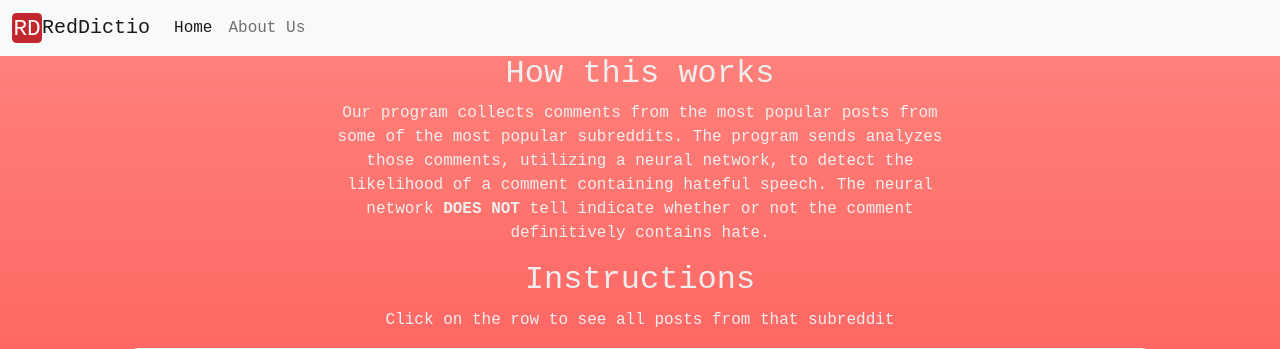
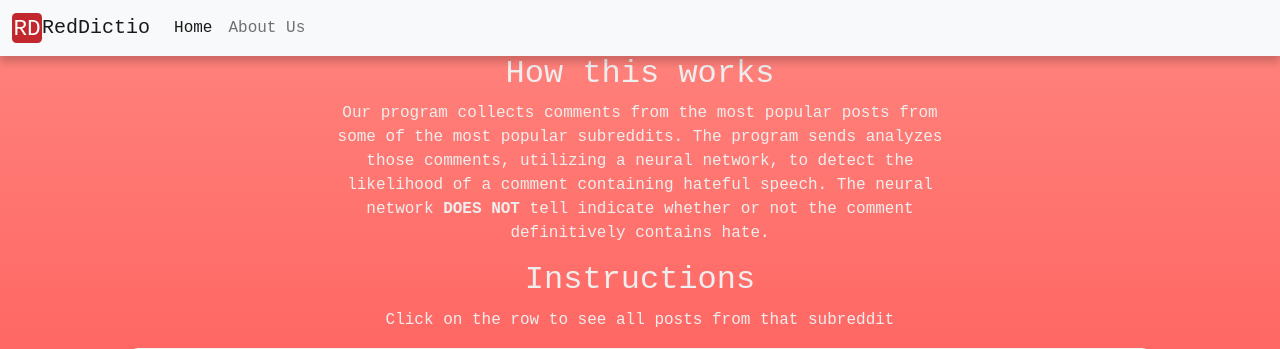
Before and after one commit to rpsmith77/RedDictio, a Flask app: page / in a window 1280 px wide. Shown: the top 349 px of the page. Run offline with Flask 2, Linux system fonts and the light colour scheme; parts of the project's set-up code (start-up, migrations or seed data) failed here and were passed over; some libraries are stand-ins or nearby versions.

Commit message:
Nav bar now has a box-shadow beneath it to distinguish between it and the body of the html page much easier

```diff
--- a/static/css/main.css
+++ b/static/css/main.css
@@ -6,6 +6,12 @@
 
 .header_height {
     height: 55px;
+}
+
+/* Navbar css */
+
+nav {
+    box-shadow: 0 6px 8px 0 rgba(0,0,0,.2);
 }
 
 body {
```
